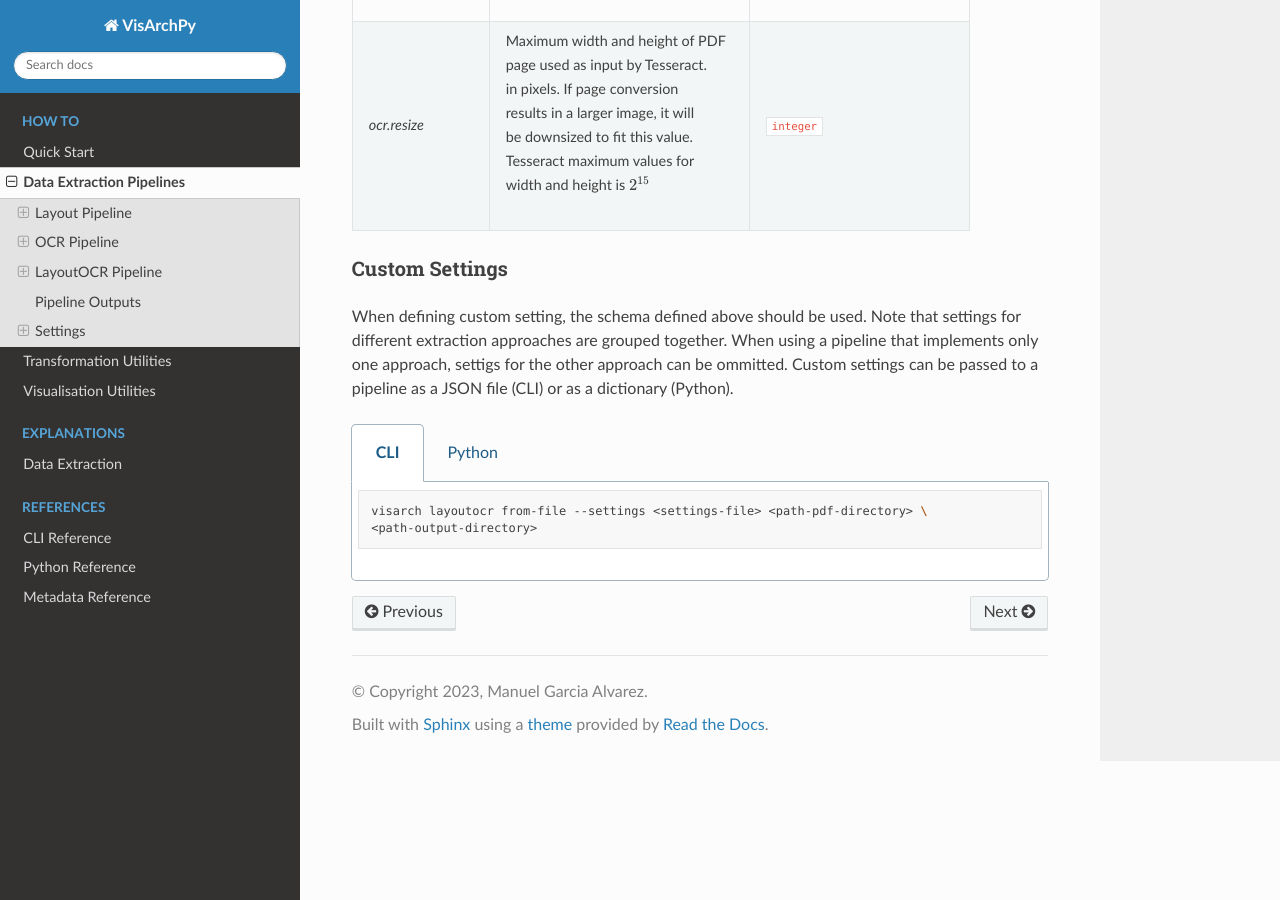
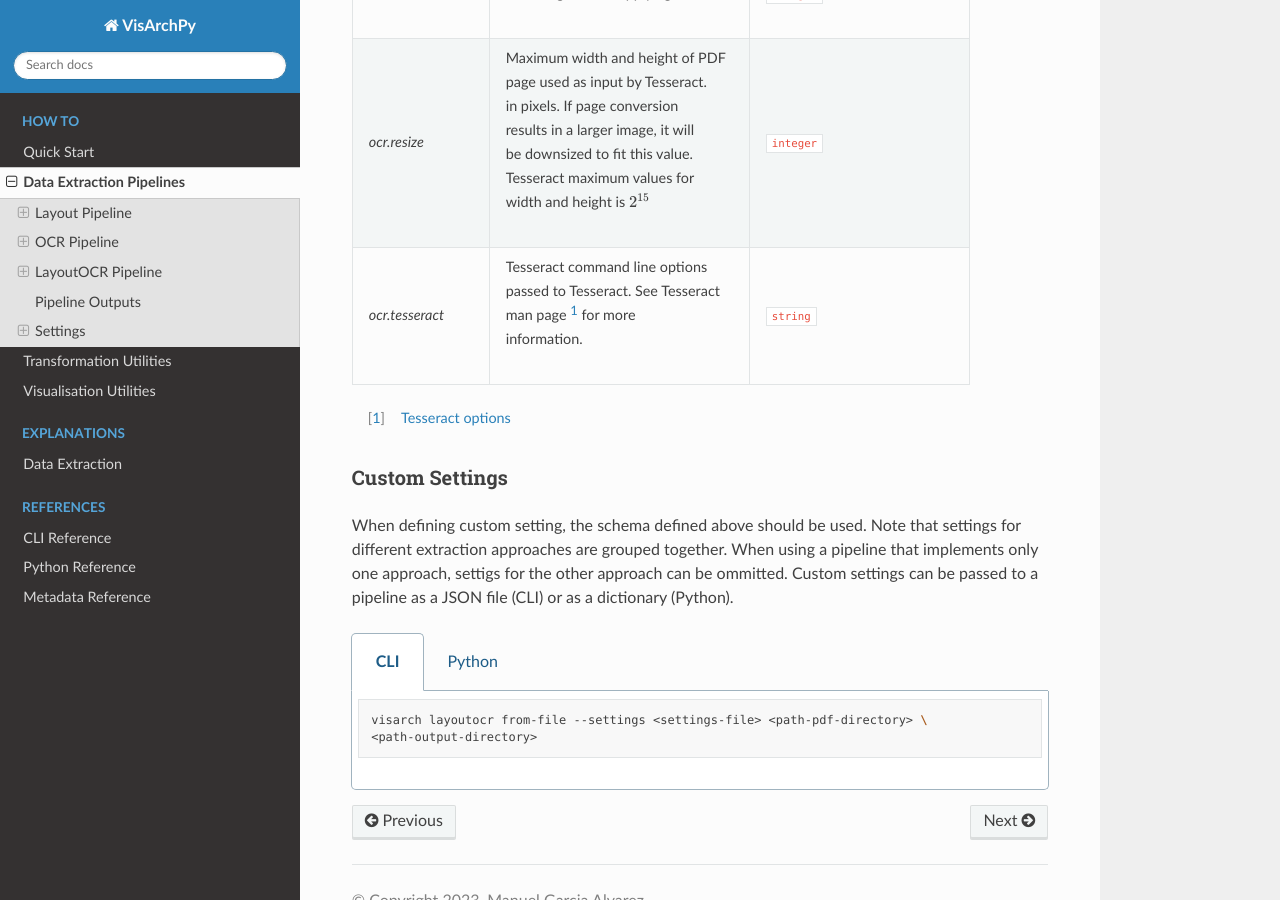
Before and after one commit to AiDAPT-A/VisArchPy, a Sphinx documentation site: the page built from docs/extraction-pipelines.rst, in a window 1280 px wide and 900 px high, scrolled down 5171 px. Built offline with Sphinx 7.4.7 and the Read the Docs theme 2.0.0, drawn with Linux system fonts in a browser that asks for light colours; some of the changed text lies outside the part shown.

Commit message:
Add Tesseract command line options

```diff
--- a/docs/extraction-pipelines.rst
+++ b/docs/extraction-pipelines.rst
@@ -244,7 +244,8 @@ Extraction pipelines use the following default settings:
                 "height": 120
             },
             "resolution": 250,
-            "resize": 30000
+            "resize": 30000,
+            "tesseract" : "--psm 1 --oem 1"
         }
     }
 
@@ -278,9 +279,13 @@ Extraction pipelines use the following default settings:
                             | be downsized to fit this value.
                             | Tesseract maximum values  for
                             | width and height is :math:`2^{15}`
+    *ocr.tesseract*         | Tesseract command line options      ``string``
+                            | passed to Tesseract. See Tesseract
+                            | man page [1]_ for more
+                            | information.
     ======================= ===================================== =================================
 
-
+.. [1] `Tesseract options <https://github.com/tesseract-ocr/tesseract/blob/main/doc/tesseract.1.asc>`_
 
 Custom Settings
 """"""""""""""""""
```
